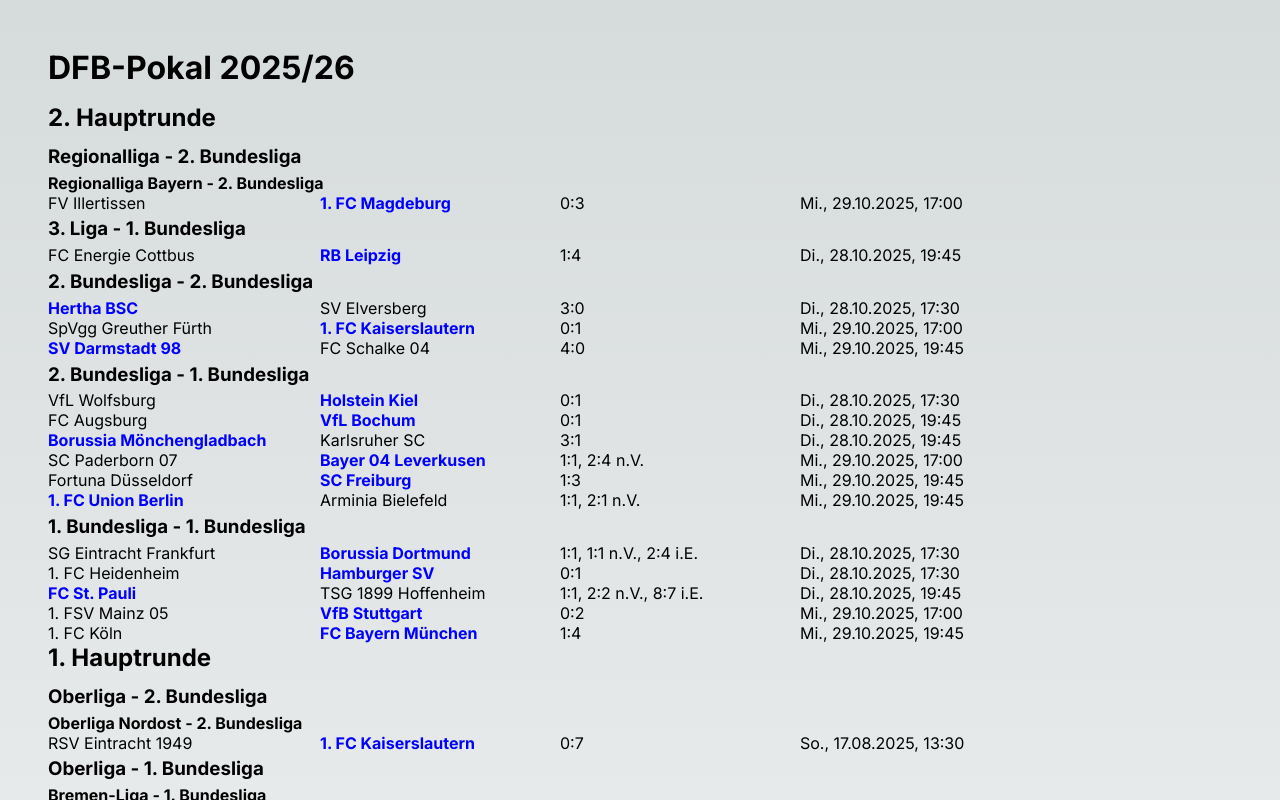
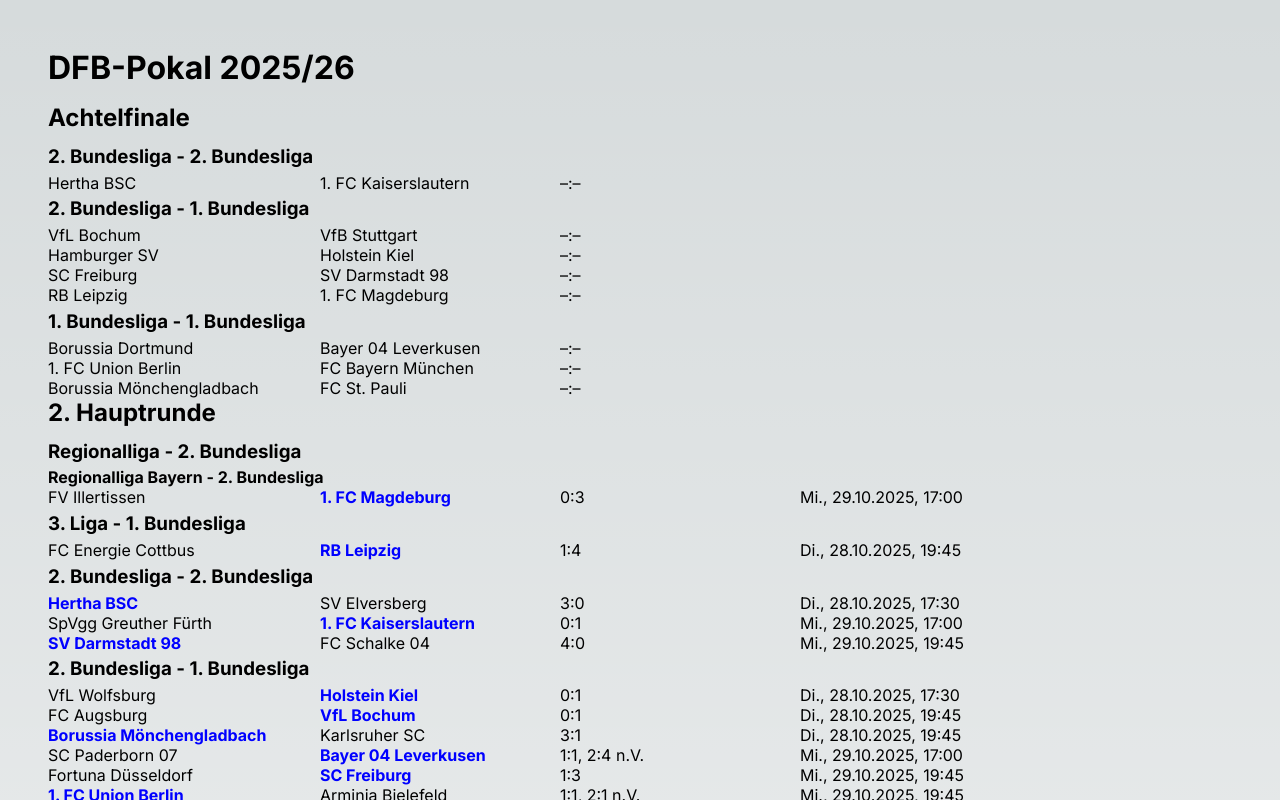
Before and after one commit to sklinkusch/dfb-pokal, a Next.js app: page /men/2025-26 in a window 1280 px wide. Shown: the top 800 px of the page. Built offline with nearby package versions, Linux system fonts and the light colour scheme.

Commit message:
DFB-Pokal Men, season 2025/26, round of 16: add matches

```diff
--- a/src/app/men/2025-26/page.tsx
+++ b/src/app/men/2025-26/page.tsx
@@ -117,6 +117,16 @@
     }
   }
   const data: Data = {
+    'Achtelfinale': [
+      getMatch('BVB', 'B04'),
+      getMatch('HSV', 'KIE'),
+      getMatch('FCU', 'FCB'),
+      getMatch('BOC', 'VfB'),
+      getMatch('BSC', 'FCK'),
+      getMatch('SCF', 'D98'),
+      getMatch('MGL', 'STP'),
+      getMatch('RBL', 'FCM'),
+    ],
     '2. Hauptrunde': [
       getMatch('SGE', 'BVB', '2025-10-28T17:30Z', '1:1, 1:1 n.V., 2:4 i.E.', 2),
       getMatch('FCH', 'HSV', '2025-10-28T17:30Z', '0:1', 2),
@@ -176,7 +186,7 @@
       {/* <Round matches={data.Finale} title="Finale" type="m" /> */}
       {/* <Round matches={data.Halbfinale} title="Halbfinale" type="m" /> */}
       {/* <Round matches={data.Viertelfinale} title="Viertelfinale" type="m" /> */}
-      {/* <Round matches={data.Achtelfinale} title="Achtelfinale" type="m" /> */}
+      <Round matches={data.Achtelfinale} title="Achtelfinale" type="m" />
       <Round matches={data['2. Hauptrunde']} title="2. Hauptrunde" type="m" />
       <Round matches={data['1. Hauptrunde']} title="1. Hauptrunde" type="m" />
       <div className={styles.linkContainer}>
```
